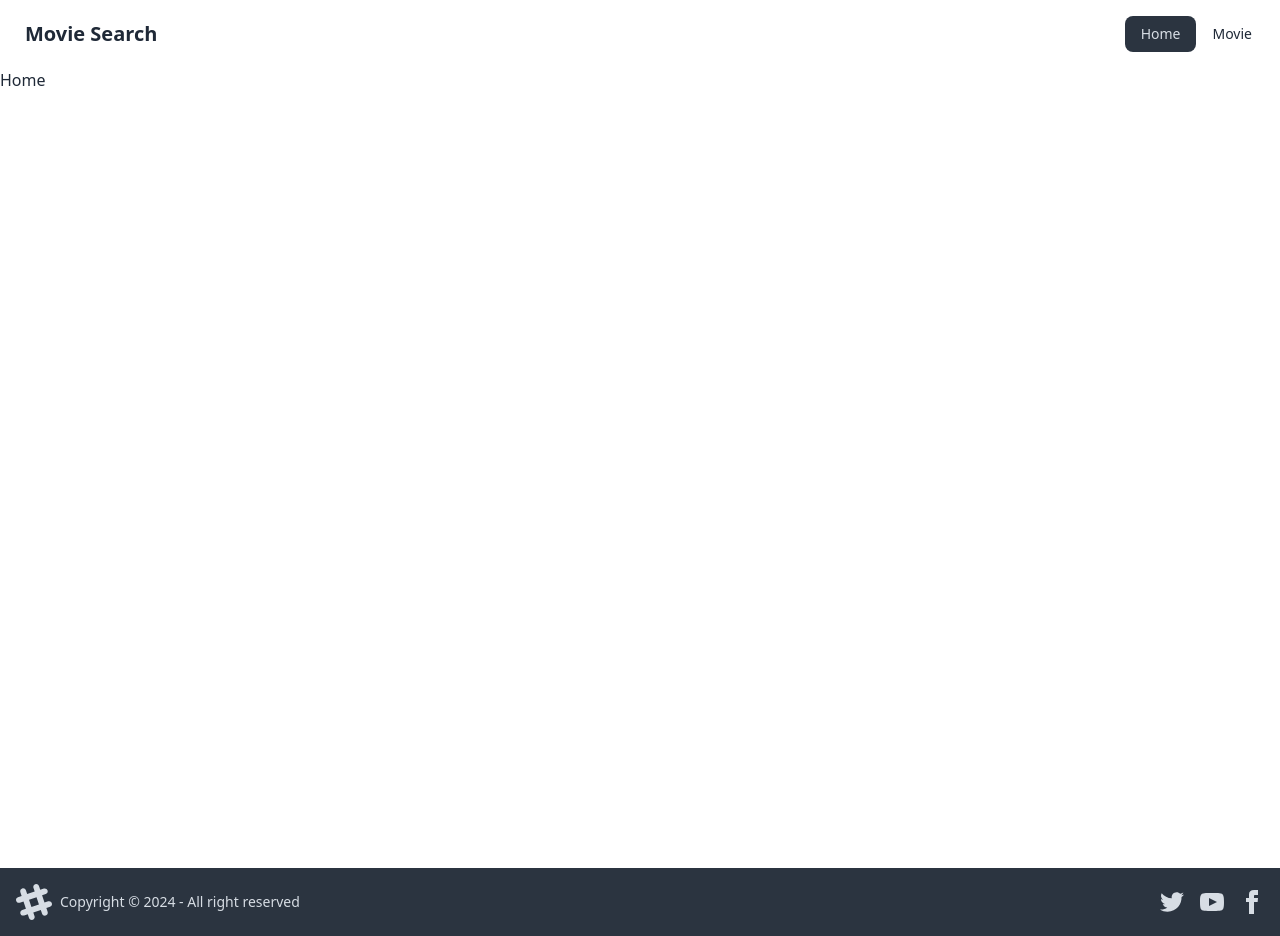
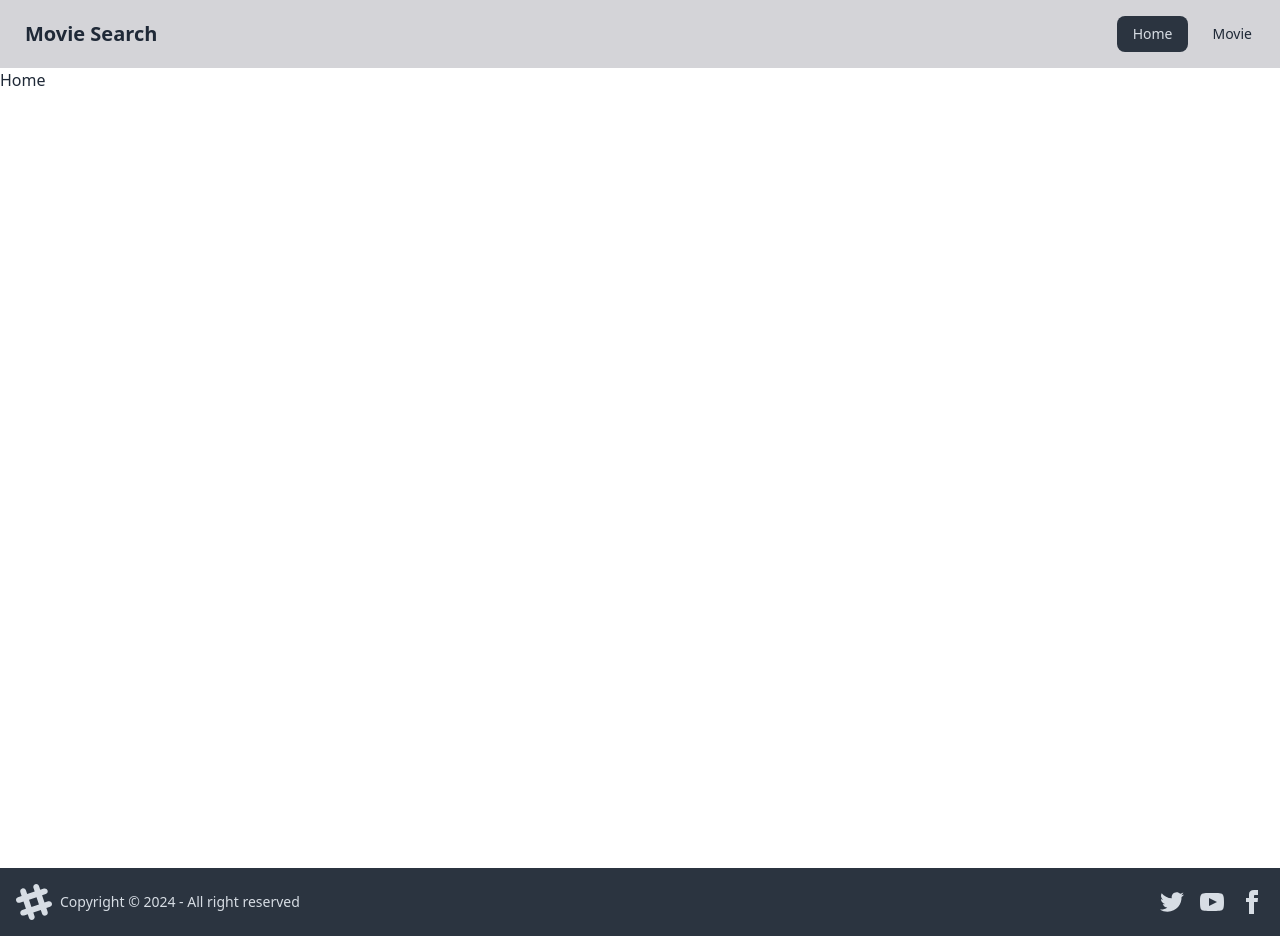
Before and after one commit to tanakAoi/movie-search-app, a React (Vite) app: page / in a window 1280 px wide. Built offline with nearby package versions, Linux system fonts and the light colour scheme.

Commit message:
feat : change details for header

```diff
--- a/src/components/header.tsx
+++ b/src/components/header.tsx
@@ -3,12 +3,14 @@ import { NavLink } from "react-router-dom";
 export const Header = () => {
   return (
     <header>
-      <div className="navbar bg-base-100">
+      <div className="navbar bg-zinc-300">
         <div className="flex-1">
-          <a className="btn btn-ghost text-xl">Movie Search</a>
+          <NavLink className="btn btn-ghost text-xl" to={"/"}>
+            Movie Search
+          </NavLink>
         </div>
         <div className="flex-none">
-          <ul className="menu menu-horizontal px-1">
+          <ul className="menu menu-horizontal px-1 flex gap-2">
             <li>
               <NavLink to={"/"}>Home</NavLink>
             </li>
```
